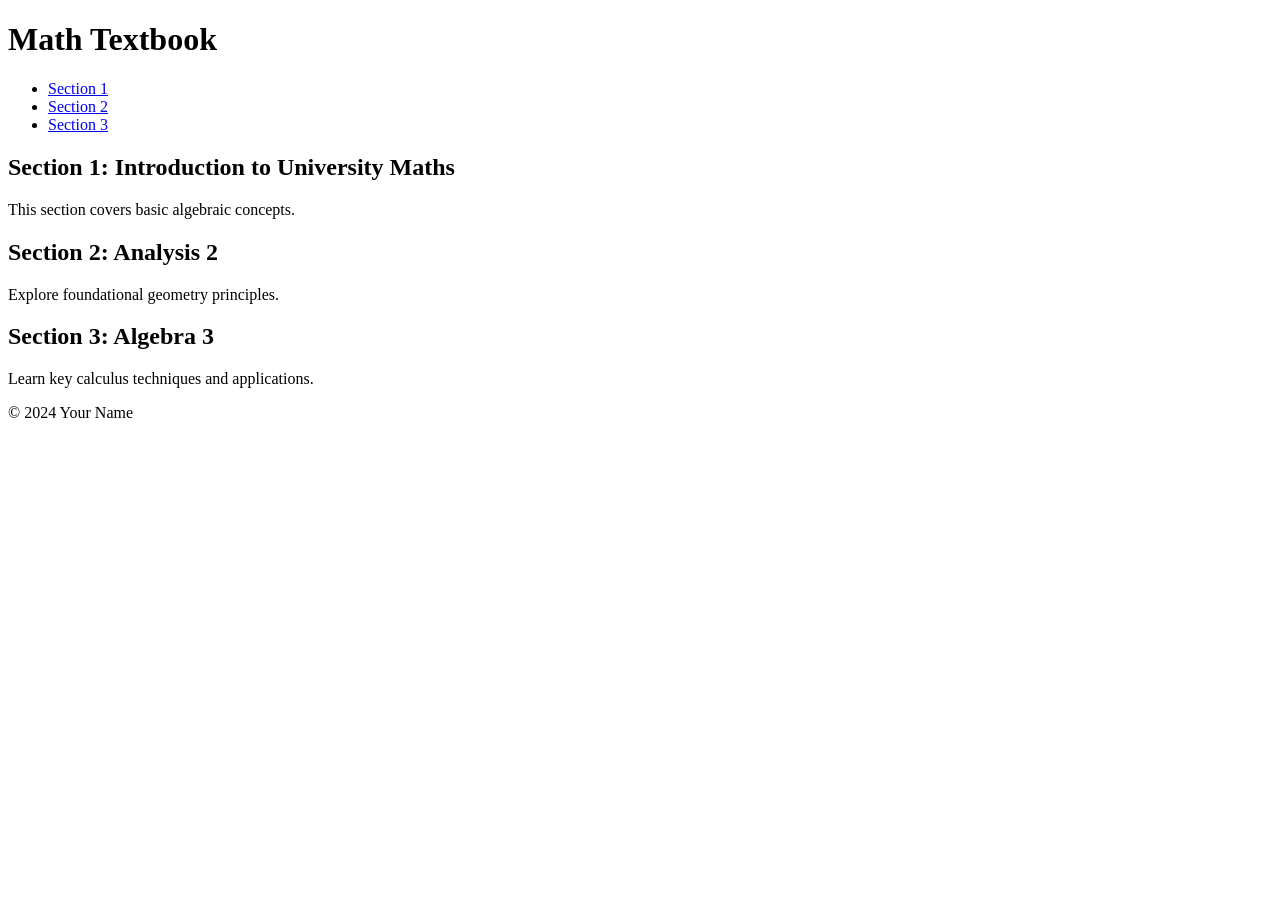
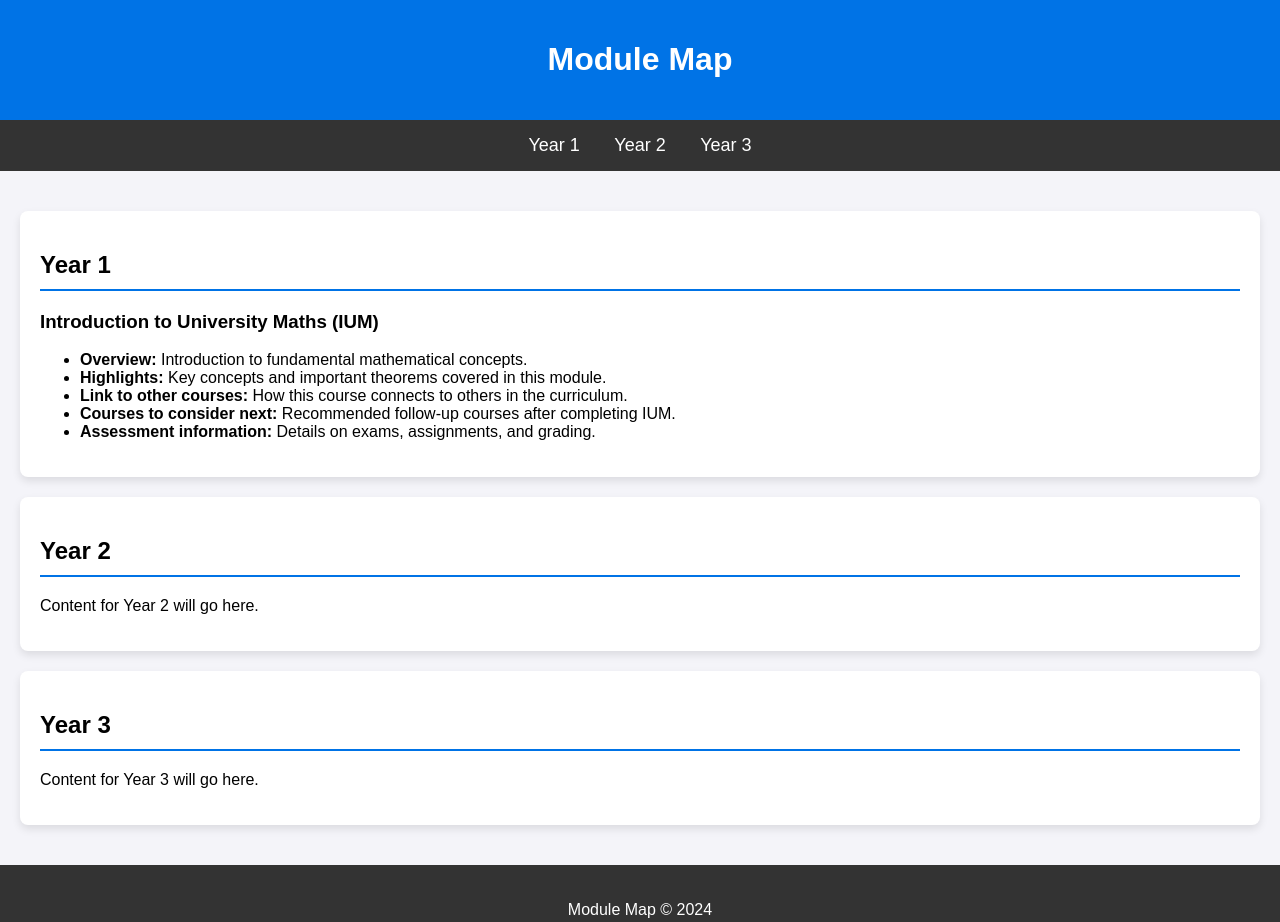
Before and after one commit to pz522-ic/mapping-project, a plain HTML site: page index.html in a window 1280 px wide. Before the commit the page ends 800 px from the top, so only its background shows below. Drawn offline with Linux system fonts and the light colour scheme.

Commit message:
Update index.html

```diff
--- a/index.html
+++ b/index.html
@@ -3,37 +3,91 @@
 <head>
     <meta charset="UTF-8">
     <meta name="viewport" content="width=device-width, initial-scale=1.0">
-    <title>Math Textbook</title>
+    <title>Module Map</title>
+    <style>
+        body {
+            font-family: Arial, sans-serif;
+            margin: 0;
+            padding: 0;
+            background-color: #f4f4f9;
+        }
+        header {
+            background-color: #0073e6;
+            color: white;
+            padding: 20px 0;
+            text-align: center;
+        }
+        nav {
+            background-color: #333;
+            color: white;
+            padding: 15px;
+            text-align: center;
+        }
+        nav a {
+            color: white;
+            margin: 0 15px;
+            text-decoration: none;
+            font-size: 18px;
+        }
+        .container {
+            padding: 20px;
+        }
+        .year {
+            background-color: white;
+            border-radius: 8px;
+            box-shadow: 0 4px 8px rgba(0,0,0,0.1);
+            margin: 20px 0;
+            padding: 20px;
+        }
+        .year h2 {
+            border-bottom: 2px solid #0073e6;
+            padding-bottom: 10px;
+        }
+        .subsection {
+            margin: 15px 0;
+        }
+        footer {
+            background-color: #333;
+            color: white;
+            padding: 20px 0;
+            text-align: center;
+        }
+    </style>
 </head>
 <body>
     <header>
-        <h1>Math Textbook</h1>
-        <nav>
-            <ul>
-                <li><a href="#Year1">Section 1</a></li>
-                <li><a href="#Year2">Section 2</a></li>
-                <li><a href="#Year3">Section 3</a></li>
-                <!-- Add more sections as needed -->
-            </ul>
-        </nav>
+        <h1>Module Map</h1>
     </header>
-    <main>
-        <section id="Year1">
-            <h2>Section 1: Introduction to University Maths</h2>
-            <p>This section covers basic algebraic concepts.</p>
-        </section>
-        <section id="Year2">
-            <h2>Section 2: Analysis 2</h2>
-            <p>Explore foundational geometry principles.</p>
-        </section>
-        <section id="Year3">
-            <h2>Section 3: Algebra 3</h2>
-            <p>Learn key calculus techniques and applications.</p>
-        </section>
-        <!-- Add more sections with content -->
-    </main>
+    <nav>
+        <a href="#year1">Year 1</a>
+        <a href="#year2">Year 2</a>
+        <a href="#year3">Year 3</a>
+    </nav>
+    <div class="container">
+        <div class="year" id="year1">
+            <h2>Year 1</h2>
+            <div class="subsection">
+                <h3>Introduction to University Maths (IUM)</h3>
+                <ul>
+                    <li><strong>Overview:</strong> Introduction to fundamental mathematical concepts.</li>
+                    <li><strong>Highlights:</strong> Key concepts and important theorems covered in this module.</li>
+                    <li><strong>Link to other courses:</strong> How this course connects to others in the curriculum.</li>
+                    <li><strong>Courses to consider next:</strong> Recommended follow-up courses after completing IUM.</li>
+                    <li><strong>Assessment information:</strong> Details on exams, assignments, and grading.</li>
+                </ul>
+            </div>
+        </div>
+        <div class="year" id="year2">
+            <h2>Year 2</h2>
+            <p>Content for Year 2 will go here.</p>
+        </div>
+        <div class="year" id="year3">
+            <h2>Year 3</h2>
+            <p>Content for Year 3 will go here.</p>
+        </div>
+    </div>
     <footer>
-        <p>&copy; 2024 Your Name</p>
+        <p>Module Map &copy; 2024</p>
     </footer>
 </body>
 </html>
```
